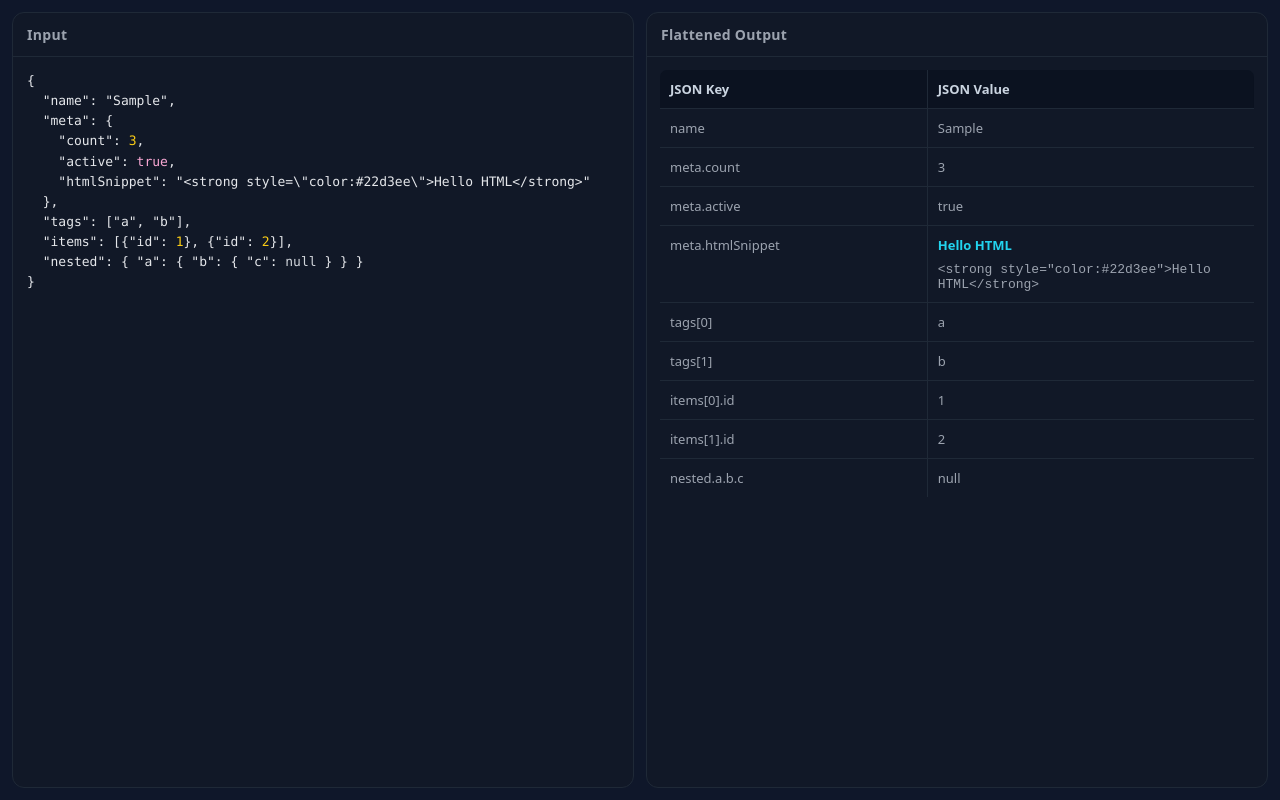
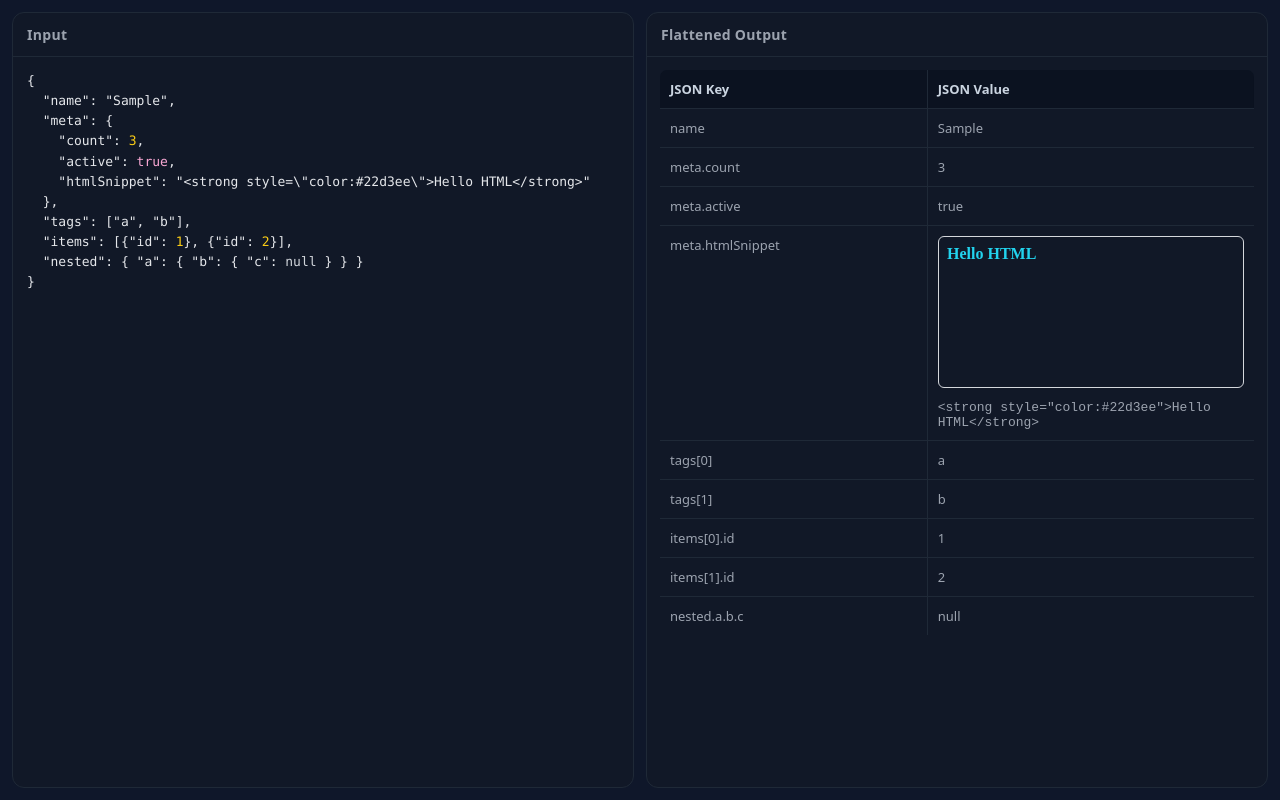
Before and after one commit to jasonycw/json-visualizer, a plain HTML site: page openai-gpt-5.5/index.html in a window 1280 px wide. Drawn offline with Linux system fonts and the light colour scheme.

Commit message:
Sandbox HTML previews in flattener table

```diff
--- a/openai-gpt-5.5/index.html
+++ b/openai-gpt-5.5/index.html
@@ -260,8 +260,15 @@
       if (typeof value === 'string' && looksLikeHtml(value)) {
         const wrapper = document.createElement('div');
 
-        const rendered = document.createElement('div');
-        rendered.innerHTML = value;
+        const rendered = document.createElement('iframe');
+        rendered.setAttribute('sandbox', '');
+        rendered.setAttribute('referrerpolicy', 'no-referrer');
+        rendered.loading = 'lazy';
+        rendered.style.width = '100%';
+        rendered.style.minHeight = '64px';
+        rendered.style.border = '1px solid #d4d7dc';
+        rendered.style.borderRadius = '6px';
+        rendered.srcdoc = value;
 
         const raw = document.createElement('pre');
         raw.className = 'muted';
```
